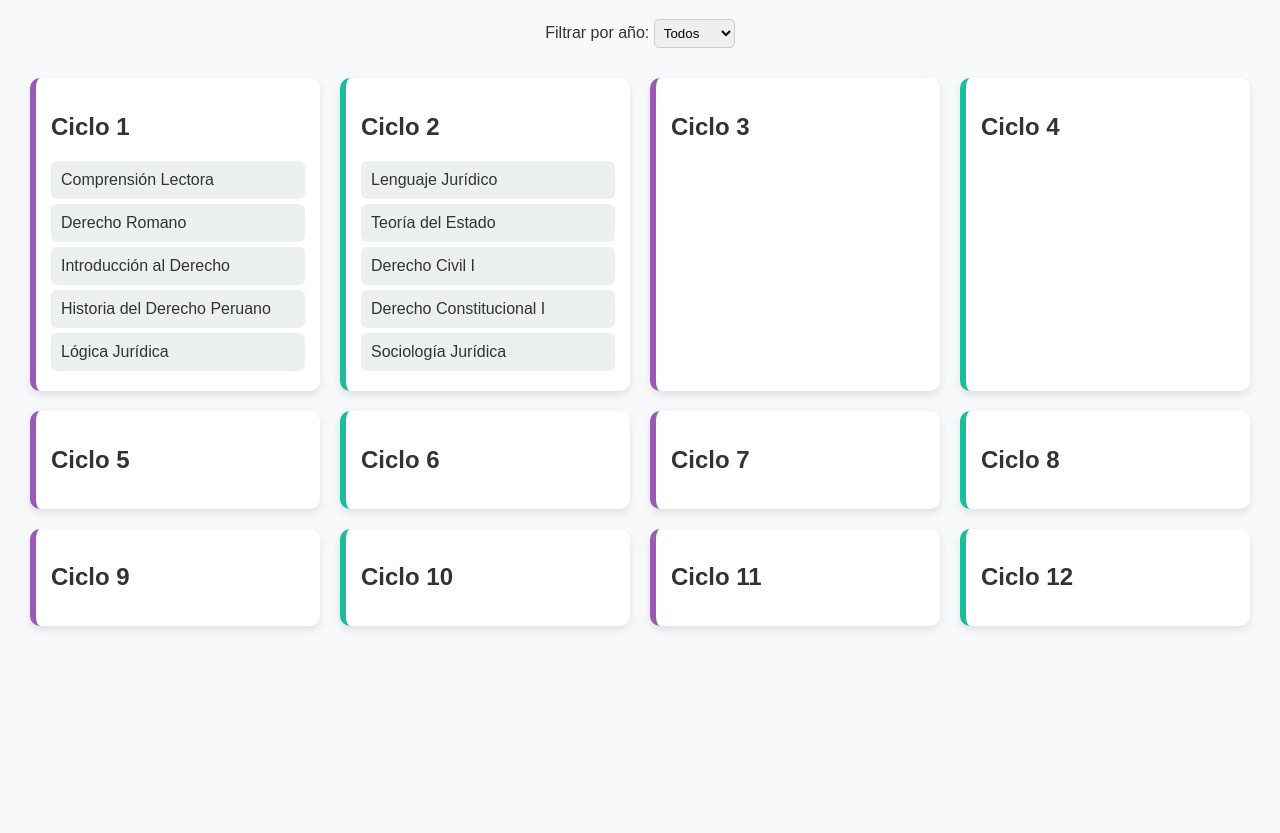
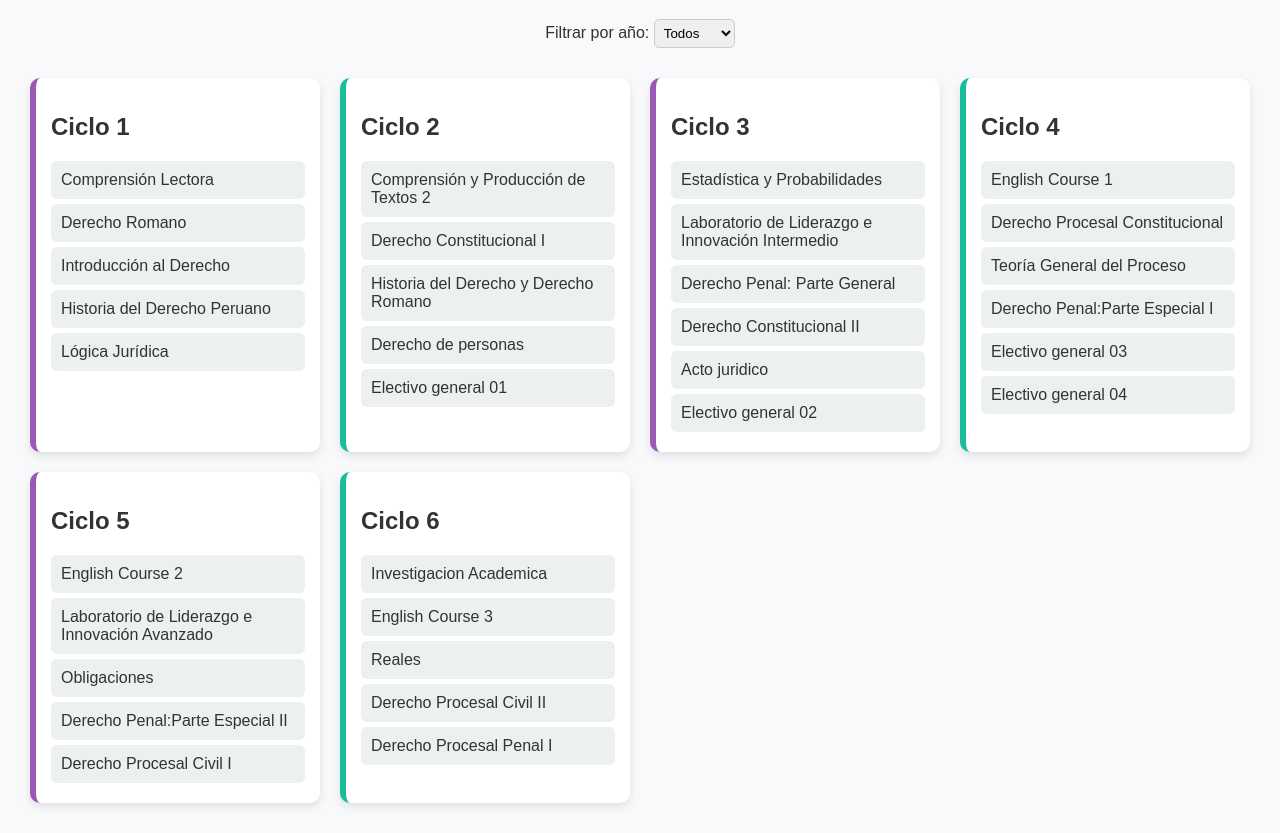
Before and after one commit to jhoselynmateo23-coder/malla-derecho, a plain HTML site: page index.html in a window 1280 px wide. Shown: the part 81-914 px from the top of the page. Before the commit the page ends 800 px from the top, so only its background shows below. Drawn offline with Linux system fonts and the light colour scheme.

Commit message:
Update index.html

```diff
--- a/index.html
+++ b/index.html
@@ -22,30 +22,57 @@
   </div>
 
   <div class="grid-container">
-    <div class="ciclo" data-anio="1"><h2>Ciclo 1</h2>
+    <div class="ciclo" data-anio="1">
+      <h2>Ciclo 1</h2>
       <div class="curso" onclick="mostrarInfo('Comprensión Lectora')">Comprensión Lectora</div>
       <div class="curso" onclick="mostrarInfo('Derecho Romano')">Derecho Romano</div>
       <div class="curso" onclick="mostrarInfo('Introducción al Derecho')">Introducción al Derecho</div>
       <div class="curso" onclick="mostrarInfo('Historia del Derecho Peruano')">Historia del Derecho Peruano</div>
       <div class="curso" onclick="mostrarInfo('Lógica Jurídica')">Lógica Jurídica</div>
     </div>
-    <div class="ciclo" data-anio="1"><h2>Ciclo 2</h2>
-      <div class="curso" onclick="mostrarInfo('Lenguaje Jurídico')">Lenguaje Jurídico</div>
-      <div class="curso" onclick="mostrarInfo('Teoría del Estado')">Teoría del Estado</div>
-      <div class="curso" onclick="mostrarInfo('Derecho Civil I')">Derecho Civil I</div>
+    <div class="ciclo" data-anio="1">
+      <h2>Ciclo 2</h2>
+      <div class="curso" onclick="mostrarInfo('Comprensión y Producción de Textos 2')">Comprensión y Producción de Textos 2</div>
       <div class="curso" onclick="mostrarInfo('Derecho Constitucional I')">Derecho Constitucional I</div>
-      <div class="curso" onclick="mostrarInfo('Sociología Jurídica')">Sociología Jurídica</div>
+      <div class="curso" onclick="mostrarInfo('Historia del Derecho y Derecho Romano')">Historia del Derecho y Derecho Romano</div>
+      <div class="curso" onclick="mostrarInfo('Derecho de personas')">Derecho de personas</div>
+      <div class="curso" onclick="mostrarInfo('Electivo general 01')">Electivo general 01</div>
     </div>
-    <div class="ciclo" data-anio="2"><h2>Ciclo 3</h2></div>
-    <div class="ciclo" data-anio="2"><h2>Ciclo 4</h2></div>
-    <div class="ciclo" data-anio="3"><h2>Ciclo 5</h2></div>
-    <div class="ciclo" data-anio="3"><h2>Ciclo 6</h2></div>
-    <div class="ciclo" data-anio="4"><h2>Ciclo 7</h2></div>
-    <div class="ciclo" data-anio="4"><h2>Ciclo 8</h2></div>
-    <div class="ciclo" data-anio="5"><h2>Ciclo 9</h2></div>
-    <div class="ciclo" data-anio="5"><h2>Ciclo 10</h2></div>
-    <div class="ciclo" data-anio="6"><h2>Ciclo 11</h2></div>
-    <div class="ciclo" data-anio="6"><h2>Ciclo 12</h2></div>
+    <div class="ciclo" data-anio="2">
+      <h2>Ciclo 3</h2>
+      <div class="curso" onclick="mostrarInfo('Estadística y Probabilidades')">Estadística y Probabilidades</div>
+      <div class="curso" onclick="mostrarInfo('Laboratorio de Liderazgo e Innovación Intermedio')">Laboratorio de Liderazgo e Innovación Intermedio</div>
+      <div class="curso" onclick="mostrarInfo('Derecho Penal: Parte General')">Derecho Penal: Parte General</div>
+      <div class="curso" onclick="mostrarInfo('Derecho Constitucional II')">Derecho Constitucional II</div>
+      <div class="curso" onclick="mostrarInfo('Acto juridico')">Acto juridico</div>
+      <div class="curso" onclick="mostrarInfo('Electivo general 02')">Electivo general 02</div>
+    </div>
+    <div class="ciclo" data-anio="2">
+      <h2>Ciclo 4</h2>
+      <div class="curso" onclick="mostrarInfo('English Course 1')">English Course 1</div>
+      <div class="curso" onclick="mostrarInfo('Derecho Procesal Constitucional')">Derecho Procesal Constitucional</div>
+      <div class="curso" onclick="mostrarInfo('Teoría General del Proceso')">Teoría General del Proceso</div>
+      <div class="curso" onclick="mostrarInfo('Derecho Penal:Parte Especial I')">Derecho Penal:Parte Especial I</div>
+      <div class="curso" onclick="mostrarInfo('Electivo general 03')">Electivo general 03</div>
+      <div class="curso" onclick="mostrarInfo('Electivo general 04')">Electivo general 04</div>
+    </div>
+    <div class="ciclo" data-anio="3">
+      <h2>Ciclo 5</h2>
+      <div class="curso" onclick="mostrarInfo('English Course 2')">English Course 2</div>
+      <div class="curso" onclick="mostrarInfo('Laboratorio de Liderazgo e Innovación Avanzado')">Laboratorio de Liderazgo e Innovación Avanzado</div>
+      <div class="curso" onclick="mostrarInfo('Obligaciones')">Obligaciones</div>
+      <div class="curso" onclick="mostrarInfo('Derecho Penal:Parte Especial II')">Derecho Penal:Parte Especial II</div>
+      <div class="curso" onclick="mostrarInfo('Derecho Procesal Civil I')">Derecho Procesal Civil I</div>
+    </div>
+    <div class="ciclo" data-anio="3">
+      <h2>Ciclo 6</h2>
+      <div class="curso" onclick="mostrarInfo('Investigacion Academica')">Investigacion Academica</div>
+      <div class="curso" onclick="mostrarInfo('English Course 3')">English Course 3</div>
+      <div class="curso" onclick="mostrarInfo('Reales')">Reales</div>
+      <div class="curso" onclick="mostrarInfo('Derecho Procesal Civil II')">Derecho Procesal Civil II</div>
+      <div class="curso" onclick="mostrarInfo('Derecho Procesal Penal I')">Derecho Procesal Penal I</div>
+    </div>
+    <!-- Los demás ciclos del 4 al 6 deben seguir este mismo patrón de anidamiento -->
   </div>
 
   <div id="modal" class="modal">
```
